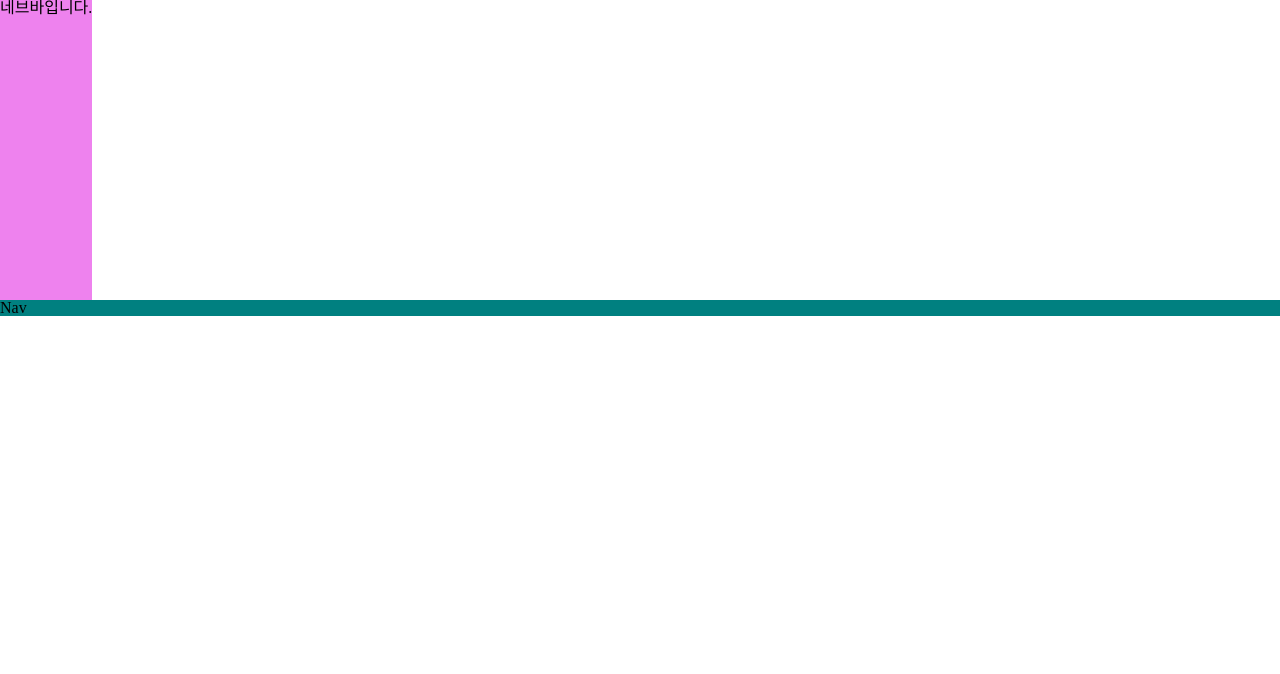
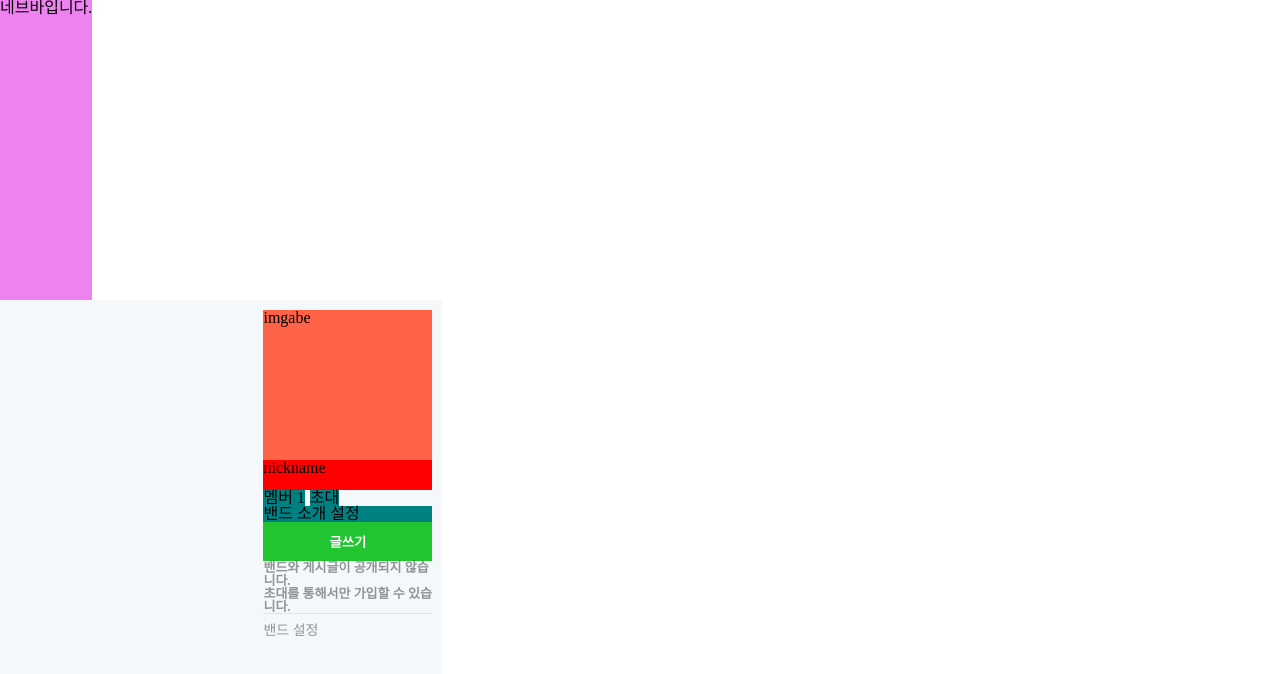
Before and after one commit to rahee-k-it/u-react-band, a React (Create React App) app: page / in a window 1280 px wide. Shown: the top 674 px of the page. Built offline with nearby package versions, Linux system fonts and the light colour scheme.

Commit message:
기초작업

```diff
--- a/src/App.js
+++ b/src/App.js
@@ -4,7 +4,15 @@ import styled from "styled-components";
 
 const Nav = styled.div`
   margin-top: 300px;
-  background-color: teal;
+  background-color: #f5f8fa;
+  height: 100%;
+  width: 33%;
+  position: fixed;
+  top: 0px;
+  left: 0px;
+  display: flex;
+  justify-content: flex-end;
+  padding: 10px;
 `;
 
 const NavBar = styled.div`
@@ -14,12 +22,92 @@ const NavBar = styled.div`
   top: 0px;
 `;
 
+//삭제할 예정
+const Div = styled.div`
+  height: 200vh;
+`;
+
+const Profile = styled.div`
+  background-color: inherit;
+  width: 40%;
+  display: flex;
+  flex-direction: column;
+`;
+
+const ImgBox = styled.div`
+  background-color: tomato;
+  width: 100%;
+  height: 150px;
+`;
+
+const NickName = styled.div`
+  background-color: red;
+  height: 30px;
+`;
+
+const MemberBox = styled.div`
+  display: flex;
+  span {
+    margin-right: 5px;
+    background-color: teal;
+  }
+`;
+
+const InviteSetup = styled.div`
+  background-color: teal;
+`;
+
+const WriteBtn = styled.button`
+  border: none;
+  background-color: #21c531;
+  color: white;
+  font-weight: 800;
+  padding: 10px 40px;
+`;
+
+const PrivateAlarm = styled.div`
+  p {
+    font-size: 13px;
+    opacity: 0.4;
+    font-weight: 600;
+  }
+`;
+
+const BandSetup = styled.div`
+  border-top: 1px solid rgba(0, 0, 0, 0.2);
+  opacity: 0.4;
+  font-size: 14px;
+  padding-top: 10px;
+`;
+
 function App() {
   return (
     <>
       <Reset />
-      <NavBar>네브바입니다.</NavBar>
-      <Nav>Nav</Nav>
+      <Div>
+        <NavBar>네브바입니다.</NavBar>
+        <Nav>
+          <Profile>
+            <ImgBox>imgabe</ImgBox>
+            <NickName>nickname</NickName>
+            <MemberBox>
+              <span>멤버 1</span>
+              <span>초대</span>
+            </MemberBox>
+            <InviteSetup>
+              <span>밴드 소개 설정</span>
+            </InviteSetup>
+            <WriteBtn>글쓰기</WriteBtn>
+            <PrivateAlarm>
+              <p>밴드와 게시글이 공개되지 않습니다.</p>
+              <p>초대를 통해서만 가입할 수 있습니다.</p>
+            </PrivateAlarm>
+            <BandSetup>
+              <span>밴드 설정</span>
+            </BandSetup>
+          </Profile>
+        </Nav>
+      </Div>
     </>
   );
 }
```
Also changed, not shown: src/Components/Nav/스크린샷 2022-07-18 오전 11.00.22.jpg (added).
